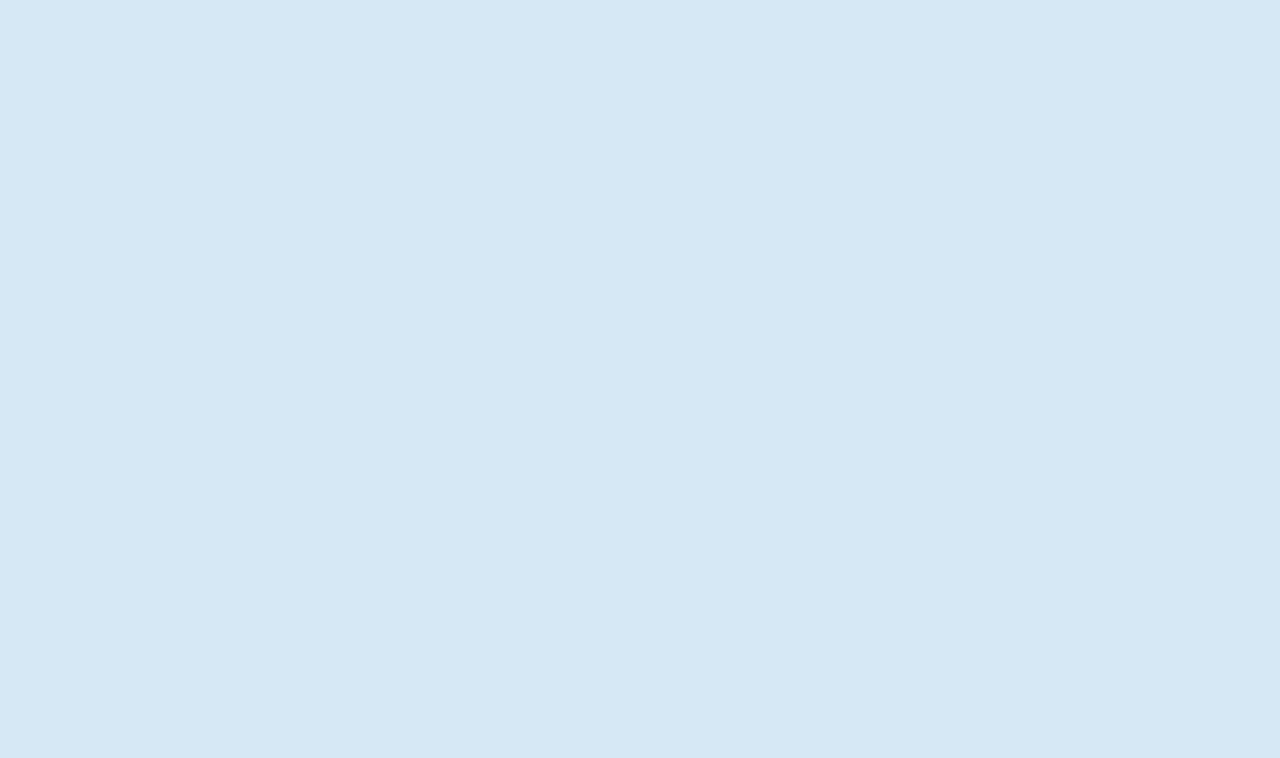
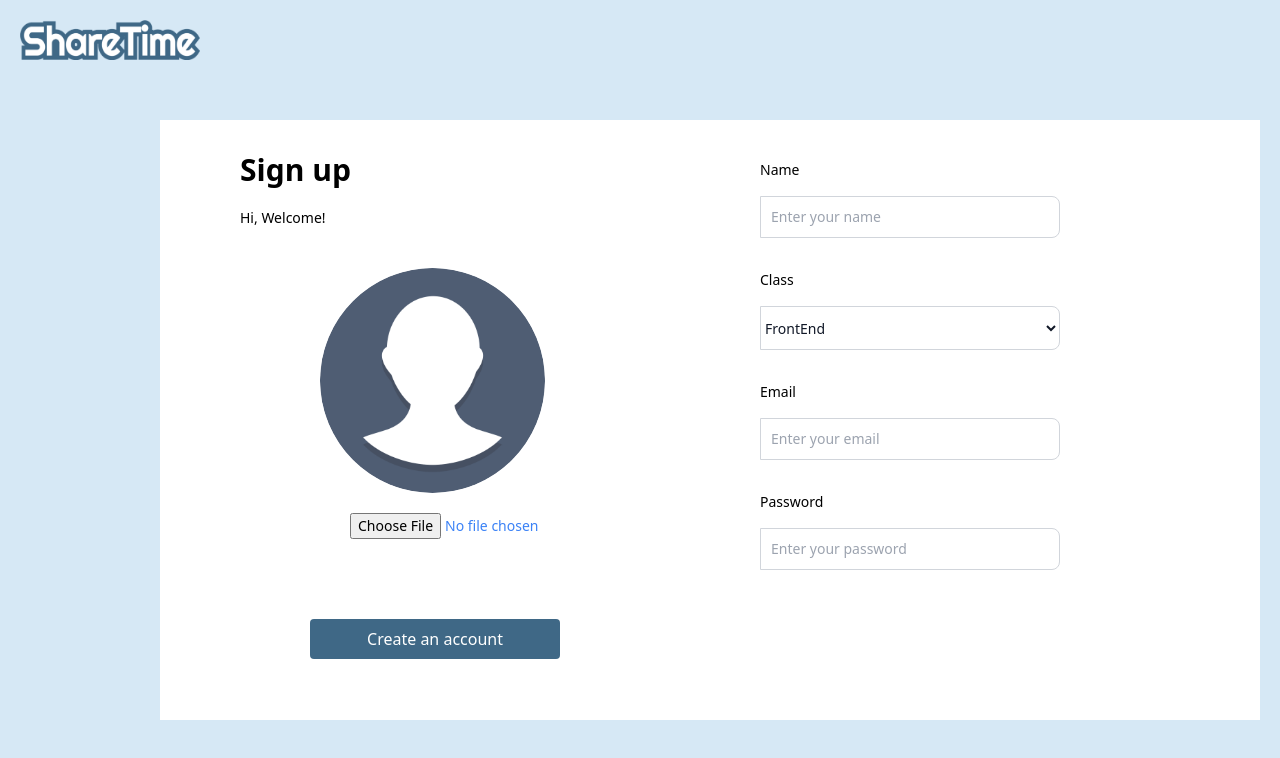
Before and after one commit to URECA-ShareTime/ShareTime-FE, a React (Vite) app: page /user/signup in a window 1280 px wide. Before the commit this address had no page. Shown: the top 758 px of the page. Built offline with nearby package versions, Linux system fonts and the light colour scheme.

Commit message:
feat - 회원가입, 로그인 서버 연결

```diff
--- a/package.json
+++ b/package.json
@@ -10,6 +10,7 @@
     "preview": "vite preview"
   },
   "dependencies": {
+    "axios": "^1.7.7",
     "react": "^18.3.1",
     "react-dom": "^18.3.1",
     "react-router-dom": "^6.26.2",
--- a/src/App.jsx
+++ b/src/App.jsx
@@ -9,8 +9,8 @@ function App() {
   return (
     <Routes>
       <Route path="/" element={<Enterpage />} /> {/* Enterpage로 경로 설정 */}
-      <Route path="/login" element={<Loginpage />} />{' '}
-      <Route path="/signup" element={<Signuppage />} />{' '}
+      <Route path="user/login" element={<Loginpage />} />{' '}
+      <Route path="user/signup" element={<Signuppage />} />{' '}
     </Routes>
   );
 }
--- a/src/pages/Enterpage.jsx
+++ b/src/pages/Enterpage.jsx
@@ -43,13 +43,13 @@ function Welcome({ navigate }) {
         만들어보세요!
       </p>
       <button
-        onClick={() => navigate('/signup')} // Sign up 버튼 클릭 시 이동
+        onClick={() => navigate('/user/signup')} // Sign up 버튼 클릭 시 이동
         className="text-center p-4 bg-primary-darkblue text-white rounded mt-8 w-[300px] h-[40px] flex items-center justify-center"
       >
         Sign up
       </button>
       <button
-        onClick={() => navigate('/login')} // Sign in 버튼 클릭 시 로그인 페이지로 이동
+        onClick={() => navigate('/user/login')} // Sign in 버튼 클릭 시 로그인 페이지로 이동
         className="text-center p-4 bg-primary-white text-primary-darkblue mt-2 w-[300px] h-[40px] flex items-center justify-center"
       >
         Sign in
--- a/src/pages/Loginpage.jsx
+++ b/src/pages/Loginpage.jsx
@@ -1,10 +1,44 @@
 // src/pages/Loginpage.jsx
-import React from 'react';
+import React, { useState } from 'react';
 import { useNavigate } from 'react-router-dom'; // useNavigate 훅을 임포트
 import GuestBackGround from '../components/GuestBackGround'; // GuestBackGround 컴포넌트 임포트
 import loginimg from '../assets/loginimg.png';
+import axios from 'axios';
 
-function Loginpage(props) {
+function Loginpage() {
+  const navigate = useNavigate(); // 페이지 이동을 위한 navigate 함수 생성
+  const [formData, setFormData] = useState({
+    email: '',
+    password: '',
+  });
+  const [error, setError] = useState('');
+
+  // 입력값 변경 핸들러
+  const handleChange = (e) => {
+    setFormData({
+      ...formData,
+      [e.target.name]: e.target.value,
+    });
+  };
+
+  // 로그인 요청 핸들러
+  const handleLogin = async () => {
+    try {
+      const response = await axios.post('http://localhost:8080/user/login', {
+        email: formData.email,
+        password: formData.password,
+      });
+
+      if (response.status === 200) {
+        alert('로그인 성공!');
+        navigate('/task/list'); // 로그인 성공 후 이동할 페이지로 이동
+      }
+    } catch (error) {
+      console.error('로그인 오류:', error);
+      setError('로그인에 실패했습니다. 다시 시도해주세요.');
+    }
+  };
+
   return (
     <div className="relative">
       <GuestBackGround />
@@ -16,72 +50,50 @@ function Loginpage(props) {
           Hi, Welcomeback :)
         </p>
       </div>
-      {/* Flex 컨테이너를 가로로 설정하여 div와 img를 나란히 배치 */}
       <div className="flex flex-row ml-20 absolute top-60">
-        {/* 왼쪽 내용 부분 */}
         <div className="flex flex-col w-full h-full items-left z-10">
-          <label
-            htmlFor="input-group-1"
-            className="block mb-2 text-sm font-medium"
-          >
+          <label htmlFor="email" className="block mb-2 text-sm font-medium">
             Your Email
           </label>
           <div className="relative mb-6">
-            <div className="absolute inset-y-0 start-0 flex items-center ps-3.5 pointer-events-none">
-              <svg
-                className="w-4 h-4 text-gray-500 dark:text-gray-400"
-                aria-hidden="true"
-                xmlns="http://www.w3.org/2000/svg"
-                fill="currentColor"
-                viewBox="0 0 20 16"
-              >
-                <path d="m10.036 8.278 9.258-7.79A1.979 1.979 0 0 0 18 0H2A1.987 1.987 0 0 0 .641.541l9.395 7.737Z" />
-                <path d="M11.241 9.817c-.36.275-.801.425-1.255.427-.428 0-.845-.138-1.187-.395L0 2.6V14a2 2 0 0 0 2 2h16a2 2 0 0 0 2-2V2.5l-8.759 7.317Z" />
-              </svg>
-            </div>
             <input
-              type="text"
-              id="input-group-1"
-              className="bg-white border border-gray-300 text-black text-sm rounded-lg focus:ring-blue-500 focus:border-blue-500 block w-[540px] ps-10 p-2.5 dark:bg-white dark:border-gray-300 dark:placeholder-gray-400 dark:text-black dark:focus:ring-blue-500 dark:focus:border-blue-500"
+              type="email"
+              id="email"
+              name="email"
+              className="bg-white border border-gray-300 text-black text-sm rounded-lg focus:ring-blue-500 focus:border-blue-500 block w-[540px] ps-10 p-2.5"
               placeholder="name@flowbite.com"
+              value={formData.email}
+              onChange={handleChange}
             />
           </div>
-          <label
-            htmlFor="website-admin"
-            className="block mb-2 text-sm font-medium"
-          >
+          <label htmlFor="password" className="block mb-2 text-sm font-medium">
             Password
           </label>
           <div className="flex mb-6">
-            <span className="inline-flex items-center px-3 text-sm text-gray-900 bg-gray-100 border rounded-e-0 border-gray-300 border-e-0 rounded-s-md">
-              <svg
-                className="w-4 h-4 text-gray-500 dark:text-gray-400"
-                aria-hidden="true"
-                xmlns="http://www.w3.org/2000/svg"
-                fill="currentColor"
-                viewBox="0 0 20 20"
-              >
-                <path d="M10 0a10 10 0 1 0 10 10A10.011 10.011 0 0 0 10 0Zm0 5a3 3 0 1 1 0 6 3 3 0 0 1 0-6Zm0 13a8.949 8.949 0 0 1-4.951-1.488A3.987 3.987 0 0 1 9 13h2a3.987 3.987 0 0 1 3.951 3.512A8.949 8.949 0 0 1 10 18Z" />
-              </svg>
-            </span>
             <input
-              type="text"
-              id="website-admin"
-              className="rounded-none rounded-e-lg bg-white border text-black focus:ring-blue-500 focus:border-blue-500 block w-[500px] text-sm border-gray-300 p-2.5 dark:bg-white dark:border-gray-300 dark:placeholder-gray-400 dark:text-black dark:focus:ring-blue-500 dark:focus:border-blue-500"
+              type="password"
+              id="password"
+              name="password"
+              className="rounded-none rounded-e-lg bg-white border text-black focus:ring-blue-500 focus:border-blue-500 block w-[500px] text-sm border-gray-300 p-2.5"
               placeholder="Password"
+              value={formData.password}
+              onChange={handleChange}
             />
           </div>
-          <button className="mt-15 text-center p-4 bg-primary-darkblue text-white rounded mt-20 w-[540px] h-[40px] flex items-center justify-center">
+          <button
+            onClick={handleLogin}
+            className="mt-15 text-center p-4 bg-primary-darkblue text-white rounded mt-20 w-[540px] h-[40px] flex items-center justify-center"
+          >
             Login
           </button>
+          {error && <p className="text-red-500">{error}</p>}
           <p className="mt-4 text-sm ml-40">
             Not registered yet?{' '}
-            <a href="/signup" className="text-blue-500">
+            <a href="/user/signup" className="text-blue-500">
               Create an account
             </a>
           </p>
         </div>
-        {/* 오른쪽 이미지 부분 */}
         <img
           src={loginimg}
           alt="loginimg"
--- a/src/pages/Signuppage.jsx
+++ b/src/pages/Signuppage.jsx
@@ -1,18 +1,105 @@
-// src/pages/Signuppage.jsx
 import React, { useState } from 'react';
-import { useNavigate } from 'react-router-dom'; // useNavigate 훅을 임포트
+import { useNavigate } from 'react-router-dom';
 import GuestBackGround from '../components/GuestBackGround';
 import profileimage from '../assets/profileimage.png';
+import axios from 'axios';
 
-function Signuppage(props) {
-  const navigate = useNavigate(); // 페이지 이동을 위한 navigate 함수 생성
-  const [selectedImage, setSelectedImage] = useState(profileimage); // 초기 프로필 이미지를 기본 이미지로 설정
+function Signuppage() {
+  const navigate = useNavigate();
+  const [profile_picture, setProfile_picture] = useState(null); // 초기값을 null로 설정하여 기본 이미지 제거
+  const [formData, setFormData] = useState({
+    name: '',
+    class_id: 1, // 초기값을 숫자로 설정
+    email: '',
+    password: '',
+  });
+  const [error, setError] = useState('');
 
   // 이미지 파일 선택 핸들러
   const handleImageChange = (e) => {
     if (e.target.files && e.target.files[0]) {
-      const imageUrl = URL.createObjectURL(e.target.files[0]);
-      setSelectedImage(imageUrl); // 선택된 이미지를 state에 저장
+      setProfile_picture(e.target.files[0]);
+    }
+  };
+
+  // 입력값 변경 핸들러
+  const handleChange = (e) => {
+    const { name, value } = e.target;
+
+    // class_id를 숫자 값으로 변환
+    const updatedValue = name === 'class_id' ? parseInt(value, 10) : value;
+
+    setFormData((prevData) => ({
+      ...prevData,
+      [name]: updatedValue,
+    }));
+  };
+
+  // 회원가입 요청 핸들러
+  const handleSignup = async () => {
+    const data = new FormData();
+
+    data.append('profileimg', profile_picture); // 이미지 파일 추가
+    data.append('name', formData.name);
+    data.append('class_id', formData.class_id); // class_id는 숫자 값으로 전달
+    data.append('email', formData.email);
+    data.append('password', formData.password);
+
+    // 요청 데이터 확인
+    console.log('전송할 데이터:', {
+      name: formData.name,
+      class_id: formData.class_id,
+      email: formData.email,
+      password: formData.password,
+      profileimg: profile_picture,
+    });
+
+    try {
+      const response = await axios.post(
+        'http://localhost:8080/user/register',
+        data,
+        {
+          headers: {
+            'Content-Type': 'multipart/form-data', // 파일 업로드를 위한 설정
+            'Access-Control-Allow-Origin': '*', // CORS 에러 해결을 위한 헤더 설정
+          },
+        }
+      );
+
+      if (response.status === 200) {
+        alert('회원가입이 성공적으로 완료되었습니다!');
+        navigate('/user/login');
+      }
+    } catch (error) {
+      // 에러 메시지 출력
+      console.error('회원가입 오류:', error);
+
+      if (error.response) {
+        // 서버가 응답을 반환했지만 상태 코드가 2xx가 아닌 경우
+        console.error('서버 응답 데이터:', error.response.data);
+        console.error('서버 응답 상태:', error.response.status);
+        console.error('서버 응답 헤더:', error.response.headers);
+
+        if (error.response.status >= 500) {
+          // 서버 오류인 경우
+          setError(
+            '서버 측의 문제로 회원가입에 실패했습니다. 서버 관리자에게 문의하세요.'
+          );
+        } else if (error.response.status >= 400) {
+          // 클라이언트 오류인 경우
+          setError('입력한 정보에 문제가 있습니다. 다시 확인해주세요.');
+        } else {
+          setError('회원가입에 실패했습니다. 다시 시도해주세요.');
+        }
+      } else if (error.request) {
+        // 요청이 전송되었지만 응답이 수신되지 않은 경우
+        console.error('요청 데이터:', error.request);
+        setError('서버와의 통신에 실패했습니다. 네트워크 상태를 확인하세요.');
+      } else {
+        // 요청을 설정하는 중에 발생한 오류
+        console.error('오류 메시지:', error.message);
+        setError(`회원가입에 실패했습니다. 사유: ${error.message}`);
+      }
     }
   };
 
@@ -26,153 +113,99 @@ function Signuppage(props) {
             Hi, Welcome!
           </p>
           <img
-            src={selectedImage}
+            src={
+              profile_picture
+                ? URL.createObjectURL(profile_picture)
+                : profileimage
+            }
             alt="profileimage"
             className="w-[225px] h-[225px] ml-40 mt-10 object-cover rounded-full"
           />
-          {/* 파일 선택 인풋 */}
           <input
             type="file"
             accept="image/*"
             onChange={handleImageChange}
             className="ml-[190px] mt-5 text-sm font-normal text-blue-500 cursor-pointer"
-            style={{ zIndex: 10 }} // Input 요소가 잘 보이도록 z-index 추가
+            style={{ zIndex: 10 }}
           />
-          <button className="ml-[150px] mt-12 text-center p-4 bg-primary-darkblue text-white rounded mt-20 w-[250px] h-[40px] flex items-center justify-center">
+          <button
+            onClick={handleSignup}
+            className="ml-[150px] mt-12 text-center p-4 bg-primary-darkblue text-white rounded mt-20 w-[250px] h-[40px] flex items-center justify-center"
+          >
             Create an account
           </button>
         </div>
         <div className="absolute flex flex-col">
-          {/* name */}
           <label
-            htmlFor="website-admin"
+            htmlFor="name"
             className="block mb-2 text-sm font-medium ml-[600px] mt-10"
           >
             Name
           </label>
           <div className="flex mb-6 ml-[600px] mt-2">
-            <span className="inline-flex items-center px-3 text-sm text-gray-900 bg-gray-100 border rounded-e-0 border-gray-300 border-e-0 rounded-s-md">
-              <svg
-                className="w-4 h-4 text-gray-500 dark:text-gray-400"
-                aria-hidden="true"
-                xmlns="http://www.w3.org/2000/svg"
-                fill="currentColor"
-                viewBox="0 0 20 20"
-              >
-                <path d="M10 0a10 10 0 1 0 10 10A10.011 10.011 0 0 0 10 0Zm0 5a3 3 0 1 1 0 6 3 3 0 0 1 0-6Zm0 13a8.949 8.949 0 0 1-4.951-1.488A3.987 3.987 0 0 1 9 13h2a3.987 3.987 0 0 1 3.951 3.512A8.949 8.949 0 0 1 10 18Z" />
-              </svg>
-            </span>
             <input
               type="text"
-              id="website-admin"
-              className="rounded-none rounded-e-lg bg-white border text-black focus:ring-blue-500 focus:border-blue-500 block w-[300px] text-sm border-gray-300 p-2.5 dark:bg-white dark:border-gray-300 dark:placeholder-gray-400 dark:text-black dark:focus:ring-blue-500 dark:focus:border-blue-500"
+              id="name"
+              name="name"
+              className="rounded-none rounded-e-lg bg-white border text-black focus:ring-blue-500 focus:border-blue-500 block w-[300px] text-sm border-gray-300 p-2.5"
               placeholder="Enter your name"
+              value={formData.name}
+              onChange={handleChange}
             />
           </div>
-          {/* class */}
           <label
-            htmlFor="countries"
+            htmlFor="class"
             className="block mb-2 text-sm font-medium ml-[600px] mt-2"
           >
             Class
           </label>
           <div className="flex mb-6 ml-[600px] mt-2">
-            <span className="inline-flex items-center px-3 text-sm text-gray-900 bg-gray-100 border rounded-e-0 border-gray-300 border-e-0 rounded-s-md">
-              <svg
-                className="w-4 h-4 text-gray-500 dark:text-gray-400"
-                aria-hidden="true"
-                xmlns="http://www.w3.org/2000/svg"
-                fill="currentColor"
-                viewBox="0 0 20 20"
-              >
-                <path
-                  fill="currentColor"
-                  d="M8 1V0v1Zm4 0V0v1Zm2 4v1h1V5h-1ZM6 5H5v1h1V5Zm2-3h4V0H8v2Zm4 0a1 1 0 0 1 .707.293L14.121.879A3 3 0 0 0 12 0v2Zm.707.293A1 1 0 0 1 13 3h2a3 3 0 0 0-.879-2.121l-1.414 1.414ZM13 3v2h2V3h-2Zm1 1H6v2h8V4ZM7 5V3H5v2h2Zm0-2a1 1 0 0 1 .293-.707L5.879.879A3 3 0 0 0 5 3h2Zm.293-.707A1 1 0 0 1 8 2V0a3 3 0 0 0-2.121.879l1.414 1.414ZM2 6h16V4H2v2Zm16 0h2a2 2 0 0 0-2-2v2Zm0 0v12h2V6h-2Zm0 12v2a2 2 0 0 0 2-2h-2Zm0 0H2v2h16v-2ZM2 18H0a2 2 0 0 0 2 2v-2Zm0 0V6H0v12h2ZM2 6V4a2 2 0 0 0-2 2h2Zm16.293 3.293C16.557 11.029 13.366 12 10 12c-3.366 0-6.557-.97-8.293-2.707L.293 10.707C2.557 12.971 6.366 14 10 14c3.634 0 7.444-1.03 9.707-3.293l-1.414-1.414ZM10 9v2a2 2 0 0 0 2-2h-2Zm0 0H8a2 2 0 0 0 2 2V9Zm0 0V7a2 2 0 0 0-2 2h2Zm0 0h2a2 2 0 0 0-2-2v2Z"
-                />
-              </svg>
-            </span>
             <select
-              id="countries"
-              className="bg-white border border-gray-300 text-gray-900 text-sm rounded-none rounded-e-lg w-[300px] h-11 focus:ring-blue-500 focus:border-blue-500 block dark:bg-white dark:border-gray-300 dark:text-black dark:focus:ring-blue-500 dark:focus:border-blue-500"
+              id="class"
+              name="class_id"
+              className="bg-white border border-gray-300 text-gray-900 text-sm rounded-none rounded-e-lg w-[300px] h-11 focus:ring-blue-500 focus:border-blue-500 block"
+              value={formData.class_id}
+              onChange={handleChange}
             >
-              <option selected value="FrontEnd">
-                FrontEnd
-              </option>
-              <option value="BackEnd">BackEnd</option>
+              <option value={1}>FrontEnd</option>
+              <option value={2}>BackEnd</option>
             </select>
           </div>
-          {/* email */}
           <label
-            htmlFor="website-admin"
+            htmlFor="email"
             className="block mb-2 text-sm font-medium ml-[600px] mt-2"
           >
             Email
           </label>
           <div className="flex mb-6 ml-[600px] mt-2">
-            <span className="inline-flex items-center px-3 text-sm text-gray-900 bg-gray-100 border rounded-e-0 border-gray-300 border-e-0 rounded-s-md">
-              <svg
-                className="w-4 h-4 text-gray-500 dark:text-gray-400"
-                aria-hidden="true"
-                xmlns="http://www.w3.org/2000/svg"
-                fill="currentColor"
-                viewBox="0 0 20 20"
-              >
-                <path d="m10.036 8.278 9.258-7.79A1.979 1.979 0 0 0 18 0H2A1.987 1.987 0 0 0 .641.541l9.395 7.737Z" />
-                <path d="M11.241 9.817c-.36.275-.801.425-1.255.427-.428 0-.845-.138-1.187-.395L0 2.6V14a2 2 0 0 0 2 2h16a2 2 0 0 0 2-2V2.5l-8.759 7.317Z" />
-              </svg>
-            </span>
             <input
-              type="text"
-              id="website-admin"
-              className="rounded-none rounded-e-lg bg-white border text-black focus:ring-blue-500 focus:border-blue-500 block w-[300px] text-sm border-gray-300 p-2.5 dark:bg-white dark:border-gray-300 dark:placeholder-gray-400 dark:text-black dark:focus:ring-blue-500 dark:focus:border-blue-500"
+              type="email"
+              id="email"
+              name="email"
+              className="rounded-none rounded-e-lg bg-white border text-black focus:ring-blue-500 focus:border-blue-500 block w-[300px] text-sm border-gray-300 p-2.5"
               placeholder="Enter your email"
+              value={formData.email}
+              onChange={handleChange}
             />
           </div>
-          {/* password */}
           <label
-            htmlFor="website-admin"
+            htmlFor="password"
             className="block mb-2 text-sm font-medium ml-[600px] mt-2"
           >
             Password
           </label>
           <div className="flex mb-6 ml-[600px] mt-2">
-            <span className="inline-flex items-center px-3 text-sm text-gray-900 bg-gray-100 border rounded-e-0 border-gray-300 border-e-0 rounded-s-md">
-              <svg
-                className="w-4 h-4 text-gray-500 dark:text-gray-400"
-                aria-hidden="true"
-                xmlns="http://www.w3.org/2000/svg"
-                fill="currentColor"
-                viewBox="0 0 20 20"
-              >
-                <path d="M18 0H2a2 2 0 0 0-2 2v10a2 2 0 0 0 2 2h3.546l3.2 3.659a1 1 0 0 0 1.506 0L13.454 14H18a2 2 0 0 0 2-2V2a2 2 0 0 0-2-2Zm-8 10H5a1 1 0 0 1 0-2h5a1 1 0 1 1 0 2Zm5-4H5a1 1 0 0 1 0-2h10a1 1 0 1 1 0 2Z" />
-              </svg>
-            </span>
             <input
-              type="text"
-              id="website-admin"
-              className="rounded-none rounded-e-lg bg-white border text-black focus:ring-blue-500 focus:border-blue-500 block w-[300px] text-sm border-gray-300 p-2.5 dark:bg-white dark:border-gray-300 dark:placeholder-gray-400 dark:text-black dark:focus:ring-blue-500 dark:focus:border-blue-500"
+              type="password"
+              id="password"
+              name="password"
+              className="rounded-none rounded-e-lg bg-white border text-black focus:ring-blue-500 focus:border-blue-500 block w-[300px] text-sm border-gray-300 p-2.5"
               placeholder="Enter your password"
+              value={formData.password}
+              onChange={handleChange}
             />
           </div>
-          <div className="flex mb-6 ml-[600px] mt-1">
-            <span className="inline-flex items-center px-3 text-sm text-gray-900 bg-gray-100 border rounded-e-0 border-gray-300 border-e-0 rounded-s-md">
-              <svg
-                className="w-4 h-4 text-gray-500 dark:text-gray-400"
-                aria-hidden="true"
-                xmlns="http://www.w3.org/2000/svg"
-                fill="currentColor"
-                viewBox="0 0 20 20"
-              >
-                <path d="M18 0H2a2 2 0 0 0-2 2v10a2 2 0 0 0 2 2h3.546l3.2 3.659a1 1 0 0 0 1.506 0L13.454 14H18a2 2 0 0 0 2-2V2a2 2 0 0 0-2-2Zm-8 10H5a1 1 0 0 1 0-2h5a1 1 0 1 1 0 2Zm5-4H5a1 1 0 0 1 0-2h10a1 1 0 1 1 0 2Z" />
-              </svg>
-            </span>
-            <input
-              type="text"
-              id="website-admin"
-              className="rounded-none rounded-e-lg bg-white border text-black focus:ring-blue-500 focus:border-blue-500 block w-[300px] text-sm border-gray-300 p-2.5 dark:bg-white dark:border-gray-300 dark:placeholder-gray-400 dark:text-black dark:focus:ring-blue-500 dark:focus:border-blue-500"
-              placeholder="Enter your password"
-            />
-          </div>
+          {error && <p className="text-red-500 ml-[600px]">{error}</p>}
         </div>
       </div>
     </>
```
Also changed, not shown: 1 other file (tests, documents, lock files or other folders).
